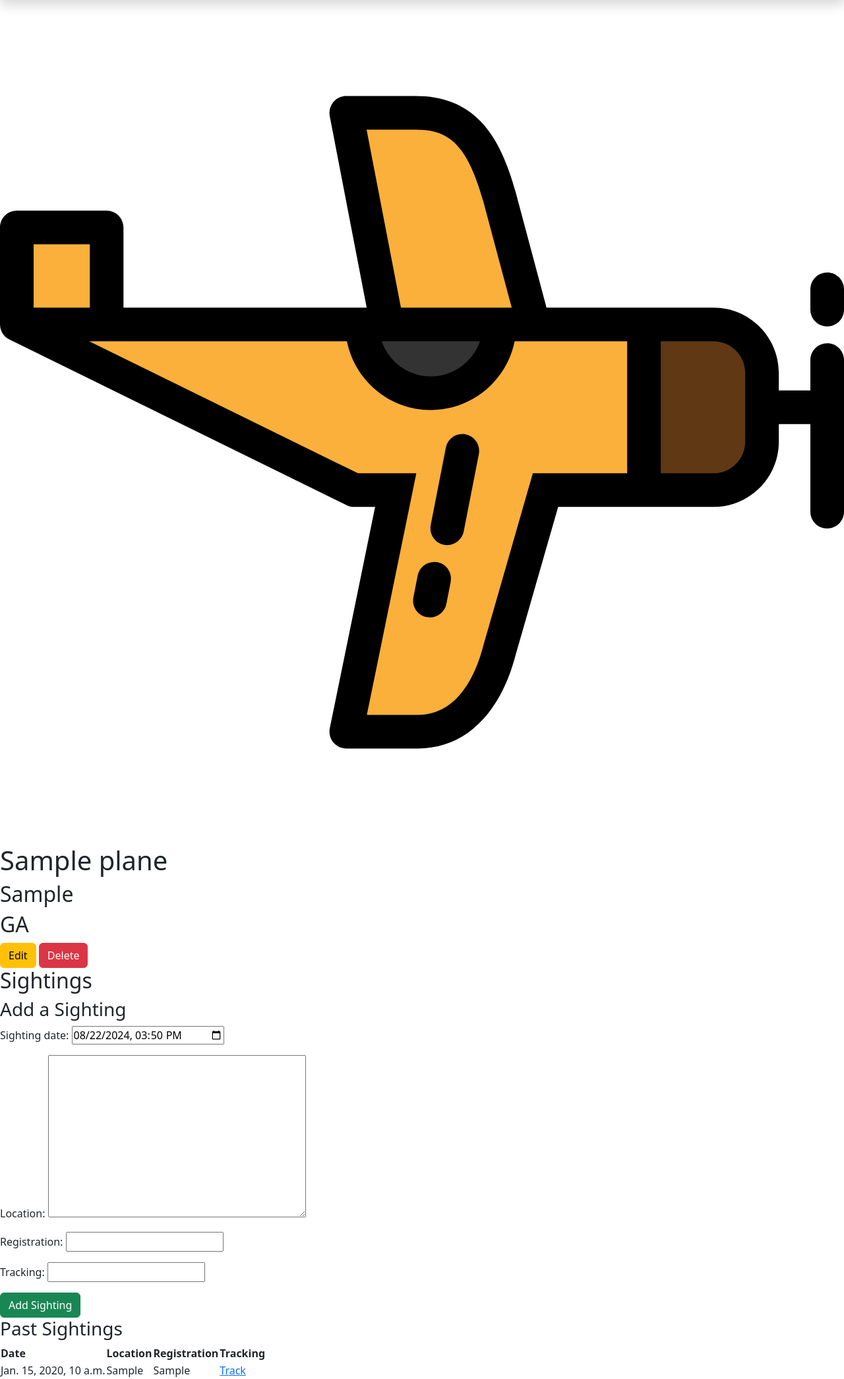
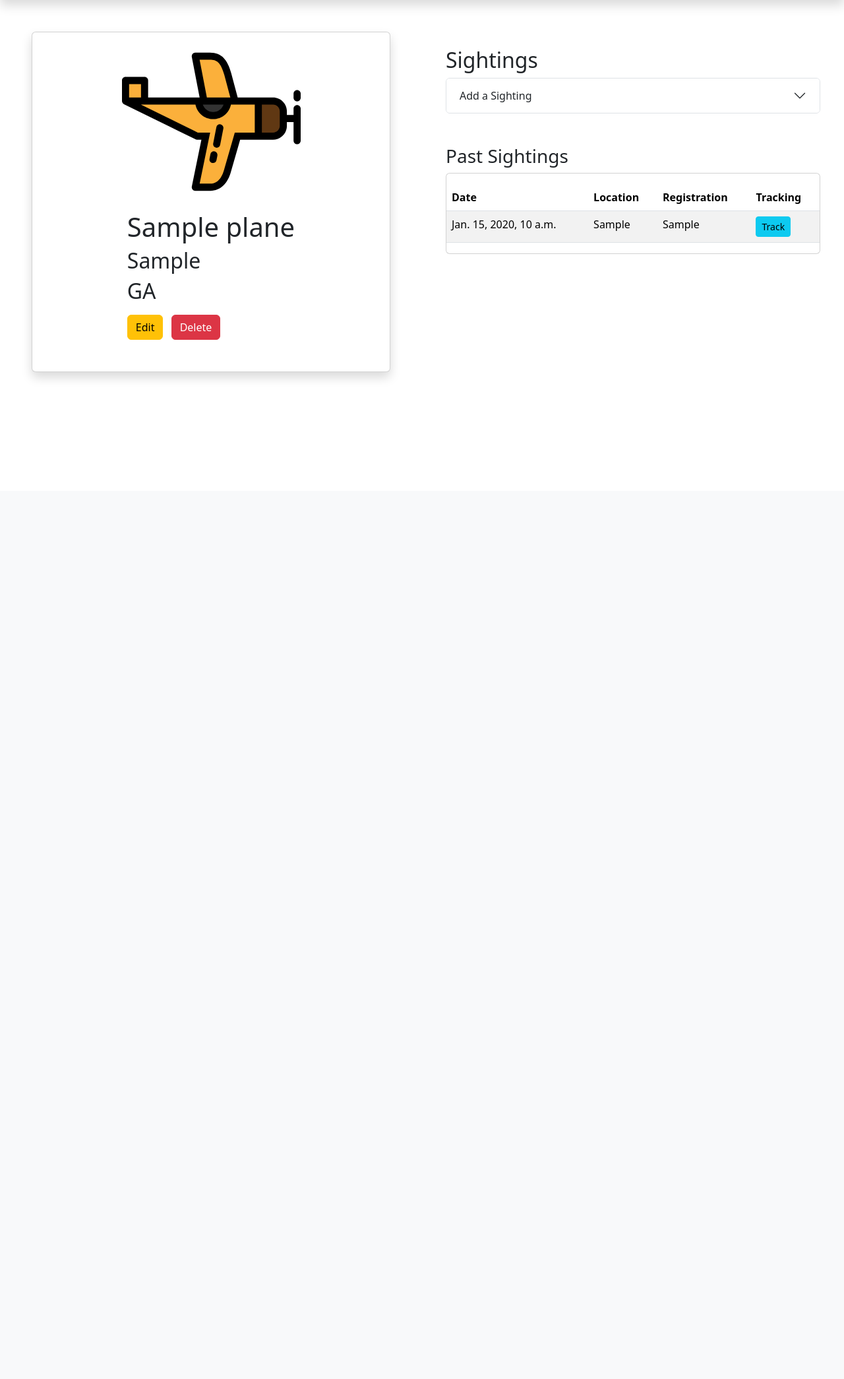
Before and after one commit to Baileybk2/plane-spotter, a Django app: page /planes/1/ in a window 1280 px wide. Shown: the part 56-2146 px from the top of the page at 66% size. After the commit the page ends 629 px from the top, so only its background shows below. Run offline with Django 5.2, Linux system fonts and the light colour scheme; a user stored in the database is signed in; tables that the repository leaves empty hold one stand-in row (values such as "Sample post"); some libraries are stand-ins or nearby versions.

Commit message:
added index page, detail page, and sightings form styles

```diff
--- a/main_app/forms.py
+++ b/main_app/forms.py
@@ -11,6 +11,25 @@ class SightingForm(forms.ModelForm):
                 attrs={
                     'placeholder': 'Select a date and time',
                     'type': 'datetime-local',
+                    'class': 'form-control',
                 }
            ),
+           'location': forms.TextInput(
+               attrs={
+                   'placeholder': 'Enter location',
+                   'class': 'form-control',
+               }
+           ),
+           'registration': forms.TextInput(
+               attrs={
+                   'placeholder': 'Enter registration',
+                   'class': 'form-control',
+               }
+           ),
+           'tracking': forms.URLInput(
+               attrs={
+                   'placeholder': 'Enter tracking URL (optional)',
+                   'class': 'form-control',
+               }
+           )
         }
--- a/main_app/templates/base.html
+++ b/main_app/templates/base.html
@@ -17,11 +17,8 @@
 
     {% block head %} {% endblock %}
   </head>
-  <body>
+  <body class="d-flex flex-column w-100">
     <header>
-      <div class="header-logo-container">
-        <!-- <h1>Plane Spotter</h1> -->
-      </div>
       <nav class="navbar navbar-expand-lg bg-body-tertiary shadow">
         <div class="container-fluid">
           <button
@@ -82,28 +79,7 @@
           {% endif %}
         </div>
       </nav>
-
-      <!-- <nav>
-        <ul>
-          {% if user.is_authenticated %}
-          <li><a href="{% url 'plane-index' %}">All Planes</a></li>
-          <li><a href="{% url 'plane-create' %}">Add a Plane</a></li>
-          <li><a href="{% url 'about' %}">About</a></li>
-          <li>
-            <form id="logout-form" method="post" action="{% url 'logout' %}">
-              {% csrf_token %}
-              <button type="submit">Log out</button>
-            </form>
-          </li>
-
-          {% else %}
-          <li><a href="{% url 'about' %}">About</a></li>
-          <li><a href="{% url 'home' %}">Login</a></li>
-          <li><a href="{% url 'signup' %}">Sign Up</a></li>
-          {% endif %}
-        </ul>
-      </nav> -->
     </header>
-    <main>{% block content %} {% endblock %}</main>
+    <main class="container-fluid">{% block content %} {% endblock %}</main>
   </body>
 </html>
--- a/main_app/templates/planes/detail.html
+++ b/main_app/templates/planes/detail.html
@@ -1,16 +1,22 @@
 {% extends 'base.html' %} {% load static %} {% block head %}
 <link rel="stylesheet" href="{% static 'css/planes/plane-detail.css' %}" />
 {% endblock %} {% block content %}
-<section class="plane-container">
-  <div class="plane-img">
-    <img src="{% static 'images/Airplane-2.svg' %}" alt="Plane Spotter Logo" />
+<div class="row">
+  <div class="col-6 p-5">
+    <section
+      class="card shadow pb-5 d-flex flex-column justify-content-center align-items-center"
+    >
+      <div class="w-50">
+        <img src="{% static 'images/Airplane-2.svg' %}" alt="Airplane" />
       </div>
       <div class="plane-details">
         <h1>{{ plane.name }}</h1>
         <h2>{{ plane.model }}</h2>
         <h2>{{ plane.category }}</h2>
-    <div class="plane-actions">
-      <a href="{% url 'plane-update' plane.id %}" class="btn btn-warning"
+        <div class="plane-actions mt-3">
+          <a
+            href="{% url 'plane-update' plane.id %}"
+            class="btn btn-warning me-2"
             >Edit</a
           >
           <a href="{% url 'plane-delete' plane.id %}" class="btn btn-danger"
@@ -19,33 +25,62 @@
         </div>
       </div>
     </section>
-
-<div class="sightings-container">
-  <section>
+  </div>
+  <div class="col-6">
+    <div class="sightings-container mt-5">
+      <section class="p-4">
         <div class="subsection-title">
           <h2>Sightings</h2>
         </div>
 
-    <h3>Add a Sighting</h3>
+        <div class="accordion" id="accordionExample">
+          <div class="accordion-item">
+            <h2 class="accordion-header">
+              <button
+                class="accordion-button collapsed"
+                type="button"
+                data-bs-toggle="collapse"
+                data-bs-target="#collapseOne"
+                aria-expanded="true"
+                aria-controls="collapseOne"
+              >
+                Add a Sighting
+              </button>
+            </h2>
+            <div
+              id="collapseOne"
+              class="accordion-collapse collapse"
+              data-bs-parent="#accordionExample"
+            >
+              <div class="accordion-body">
                 <form
                   action="{% url 'add-sighting' plane.id %}"
                   method="post"
                   class="subsection-content"
                   autocomplete="off"
                 >
-      {% csrf_token %} {{ sighting_form.as_p }}
-      <button type="submit" class="btn btn-success">Add Sighting</button>
+                  {% csrf_token %}
+                  <div class="form-group">{{ sighting_form.as_p }}</div>
+                  <button type="submit" class="btn btn-success">
+                    Add Sighting
+                  </button>
                 </form>
+              </div>
+            </div>
+          </div>
+        </div>
 
-    <h3>Past Sightings</h3>
+        <h3 class="mt-5">Past Sightings</h3>
+
         {% if plane.sighting_set.all.count %}
-    <table>
-      <thead>
+        <div class="card">
+          <table class="table table-striped mt-3">
+            <thead class="thead-dark">
               <tr>
-          <th>Date</th>
-          <th>Location</th>
-          <th>Registration</th>
-          <th>Tracking</th>
+                <th scope="col">Date</th>
+                <th scope="col">Location</th>
+                <th scope="col">Registration</th>
+                <th scope="col">Tracking</th>
               </tr>
             </thead>
             <tbody>
@@ -56,19 +91,27 @@
                 <td>{{sighting.registration}}</td>
                 <td>
                   {% if sighting.tracking %}
-            <a href="{{ sighting.tracking }}" target="_blank">Track</a>
+                  <a
+                    href="{{ sighting.tracking }}"
+                    target="_blank"
+                    class="btn btn-info btn-sm"
+                    >Track</a
+                  >
                   {% else %} No tracking available. {% endif %}
                 </td>
               </tr>
               {% endfor %}
             </tbody>
           </table>
+        </div>
         {% else %}
-    <div class="subsection-content">
+        <div class="alert alert-danger">
           <p>⚠️ {{plane.name}} has not been spotted yet!</p>
         </div>
         {% endif %}
       </section>
     </div>
+  </div>
+</div>
 
 {% endblock %}
```
Also changed, not shown: main_app/templates/about.html (+25 -9 lines), main_app/templates/main_app/plane_form.html (+4 -5 lines). Lines whose indentation alone changed are shown as unchanged.
